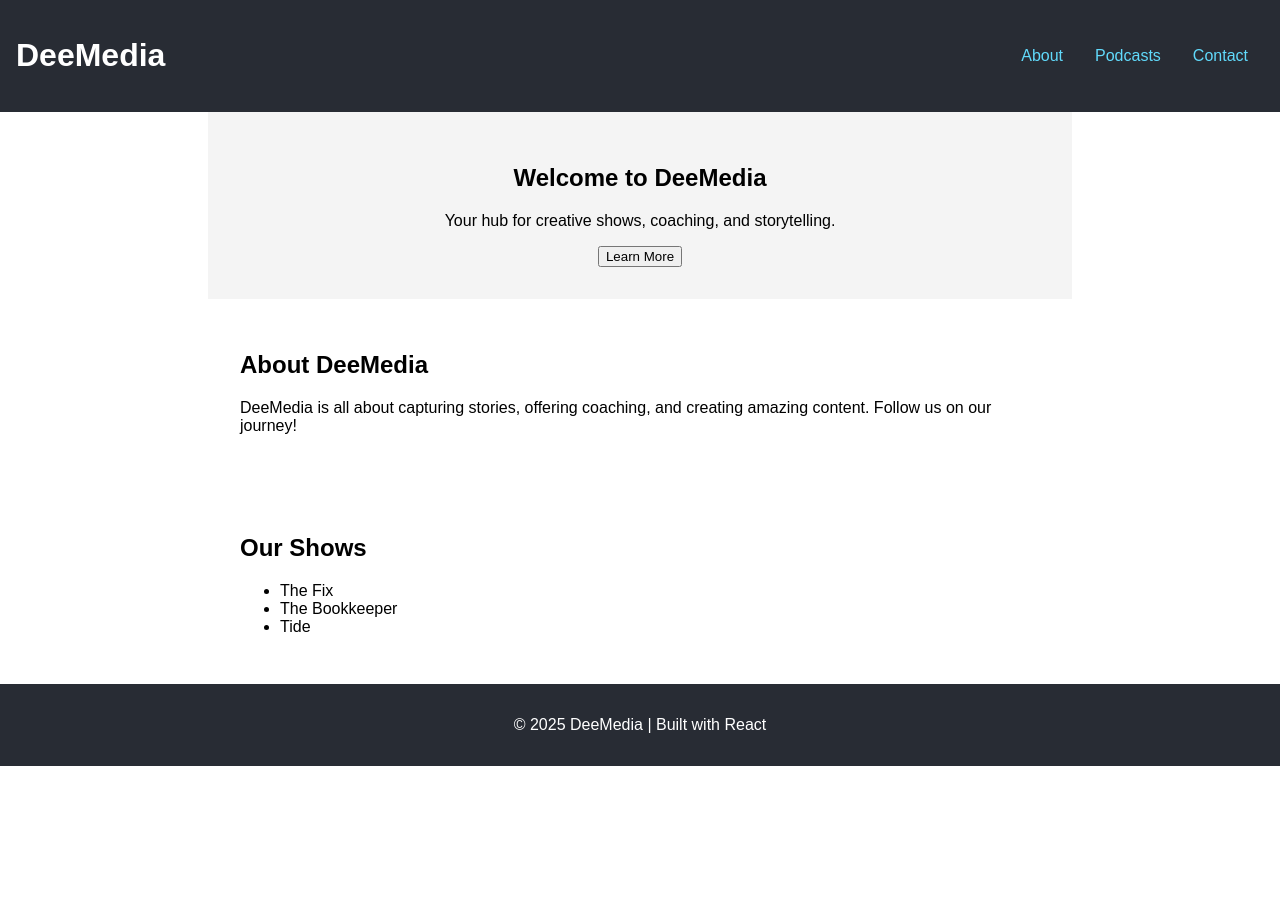
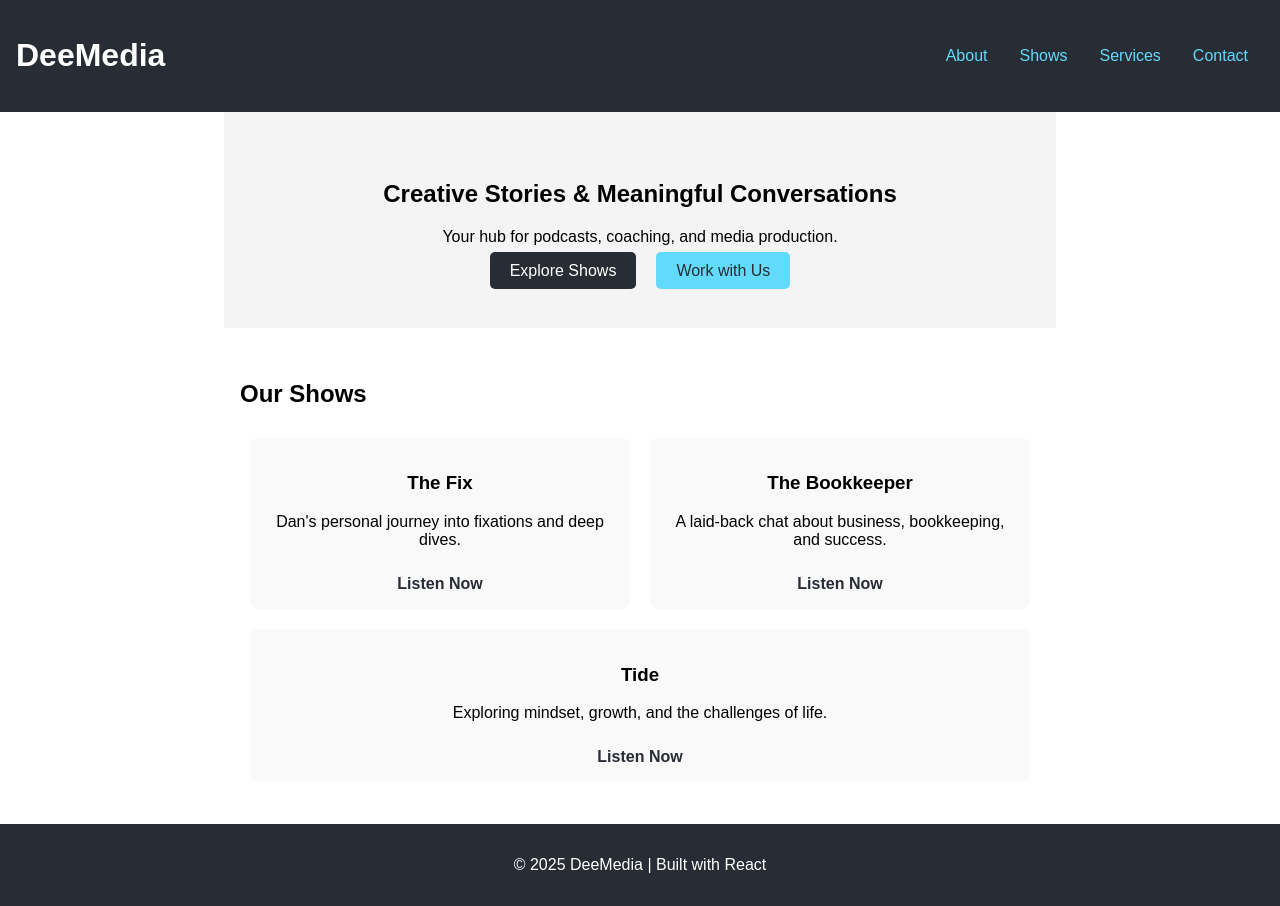
Before and after one commit to dee-k26/deemedia, a React (Create React App) app: page / in a window 1280 px wide. Before the commit the page ends 800 px from the top, so only its background shows below. Built offline with nearby package versions, Linux system fonts and the light colour scheme.

Commit message:
Added animations, podcast embeds, and SEO improvements

```diff
--- a/package.json
+++ b/package.json
@@ -4,8 +4,10 @@
   "private": true,
   "dependencies": {
     "cra-template": "1.2.0",
+    "framer-motion": "^12.0.6",
     "react": "^19.0.0",
     "react-dom": "^19.0.0",
+    "react-helmet": "^6.1.0",
     "react-scripts": "5.0.1",
     "web-vitals": "^4.2.4"
   },
--- a/src/App.css
+++ b/src/App.css
@@ -1,3 +1,4 @@
+/* General Styles */
 body {
   font-family: Arial, sans-serif;
   margin: 0;
@@ -20,21 +21,90 @@ body {
   color: #61dafb;
 }
 
+/* Hero Section */
 #hero {
   text-align: center;
-  padding: 2rem;
+  padding: 3rem 1rem;
   background: #f4f4f4;
 }
 
+.hero-buttons {
+  margin-top: 1rem;
+}
+
+.btn {
+  padding: 10px 20px;
+  margin: 10px;
+  text-decoration: none;
+  background: #282c34;
+  color: white;
+  border-radius: 5px;
+}
+
+.btn.secondary {
+  background: #61dafb;
+  color: #282c34;
+}
+
+/* Sections */
 section {
   padding: 2rem;
   max-width: 800px;
   margin: auto;
 }
 
+/* Shows & Services */
+.show-list, .service-list {
+  display: flex;
+  flex-wrap: wrap;
+  justify-content: space-between;
+}
+
+.show, .service {
+  flex: 1;
+  background: #f9f9f9;
+  margin: 10px;
+  padding: 1rem;
+  text-align: center;
+  border-radius: 8px;
+  min-width: 250px;
+}
+
+.show a {
+  display: inline-block;
+  margin-top: 10px;
+  text-decoration: none;
+  color: #282c34;
+  font-weight: bold;
+}
+
+/* Footer */
 footer {
   text-align: center;
   padding: 1rem;
   background: #282c34;
   color: white;
 }
+
+.social-icons a {
+  color: #61dafb;
+  margin: 0 10px;
+  text-decoration: none;
+}
+
+/* Mobile Styles */
+@media (max-width: 768px) {
+  .App-header {
+    flex-direction: column;
+    text-align: center;
+  }
+
+  .show-list, .service-list {
+    flex-direction: column;
+    align-items: center;
+  }
+
+  .show, .service {
+    width: 90%;
+  }
+}
--- a/src/App.js
+++ b/src/App.js
@@ -1,40 +1,87 @@
 import React from "react";
 import "./App.css";
+import { Helmet } from "react-helmet";
+// import ContactForm from "./ContactForm";
+import { motion } from "framer-motion"; // Import Framer Motion
 
 function App() {
   return (
     <div className="App">
+      {/* SEO Meta Tags */}
+      <Helmet>
+        <title>DeeMedia | Podcasts, Coaching & Media</title>
+        <meta name="description" content="DeeMedia brings you engaging podcasts, business coaching, and creative media services." />
+        <meta name="keywords" content="Podcasts, Business Coaching, Media Production, DeeMedia, The Fix, The Bookkeeper, Tide" />
+        <meta name="author" content="Dan Knight" />
+        <meta property="og:title" content="DeeMedia" />
+        <meta property="og:description" content="Discover The Fix, The Bookkeeper, and Tide podcast series by DeeMedia." />
+        <meta property="og:url" content="https://deemedia.au" />
+        <meta property="og:type" content="website" />
+      </Helmet>
+
+      {/* Header */}
       <header className="App-header">
         <h1>DeeMedia</h1>
         <nav>
           <a href="#about">About</a>
-          <a href="#podcasts">Podcasts</a>
+          <a href="#shows">Shows</a>
+          <a href="#services">Services</a>
           <a href="#contact">Contact</a>
         </nav>
       </header>
 
-      <section id="hero">
-        <h2>Welcome to DeeMedia</h2>
-        <p>Your hub for creative shows, coaching, and storytelling.</p>
-        <button onClick={() => alert("More coming soon!")}>Learn More</button>
+      {/* Hero Section with Animation */}
+      <motion.section
+        id="hero"
+        initial={{ opacity: 0, y: -50 }}
+        animate={{ opacity: 1, y: 0 }}
+        transition={{ duration: 1 }}
+      >
+        <h2>Creative Stories & Meaningful Conversations</h2>
+        <p>Your hub for podcasts, coaching, and media production.</p>
+        <div className="hero-buttons">
+          <motion.a href="#shows" className="btn"
+            whileHover={{ scale: 1.1 }}
+            transition={{ duration: 0.2 }}
+          >
+            Explore Shows
+          </motion.a>
+          <motion.a href="#contact" className="btn secondary"
+            whileHover={{ scale: 1.1 }}
+            transition={{ duration: 0.2 }}
+          >
+            Work with Us
+          </motion.a>
+        </div>
+      </motion.section>
+
+      {/* Shows Section with Animated Cards */}
+      <section id="shows">
+        <h2>Our Shows</h2>
+        <div className="show-list">
+          {["The Fix", "The Bookkeeper", "Tide"].map((show, index) => (
+            <motion.div
+              key={index}
+              className="show"
+              initial={{ opacity: 0, scale: 0.9 }}
+              animate={{ opacity: 1, scale: 1 }}
+              transition={{ delay: index * 0.2, duration: 0.5 }}
+            >
+              <h3>{show}</h3>
+              <p>{show === "The Fix" ? "Dan's personal journey into fixations and deep dives."
+                  : show === "The Bookkeeper" ? "A laid-back chat about business, bookkeeping, and success."
+                  : "Exploring mindset, growth, and the challenges of life."}
+              </p>
+              <a href="#">Listen Now</a>
+            </motion.div>
+          ))}
+        </div>
       </section>
 
-      <section id="about">
-        <h2>About DeeMedia</h2>
-        <p>
-          DeeMedia is all about capturing stories, offering coaching, and creating amazing content. Follow us on our journey!
-        </p>
-      </section>
+      {/* Contact Form */}
+      {/* <ContactForm /> */}
 
-      <section id="podcasts">
-        <h2>Our Shows</h2>
-        <ul>
-          <li>The Fix</li>
-          <li>The Bookkeeper</li>
-          <li>Tide</li>
-        </ul>
-      </section>
-
+      {/* Footer */}
       <footer>
         <p>© 2025 DeeMedia | Built with React</p>
       </footer>
```
Also changed, not shown: 1 other file (tests, documents, lock files or other folders).
